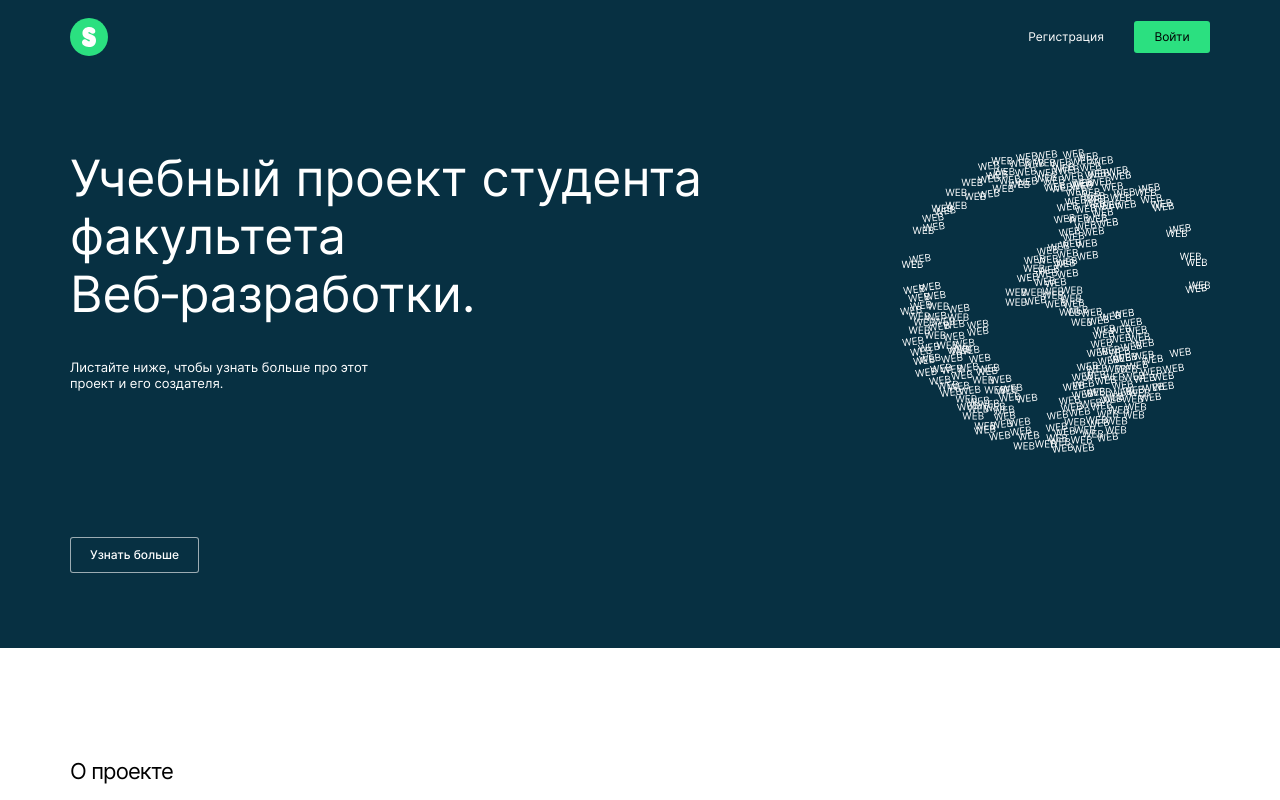
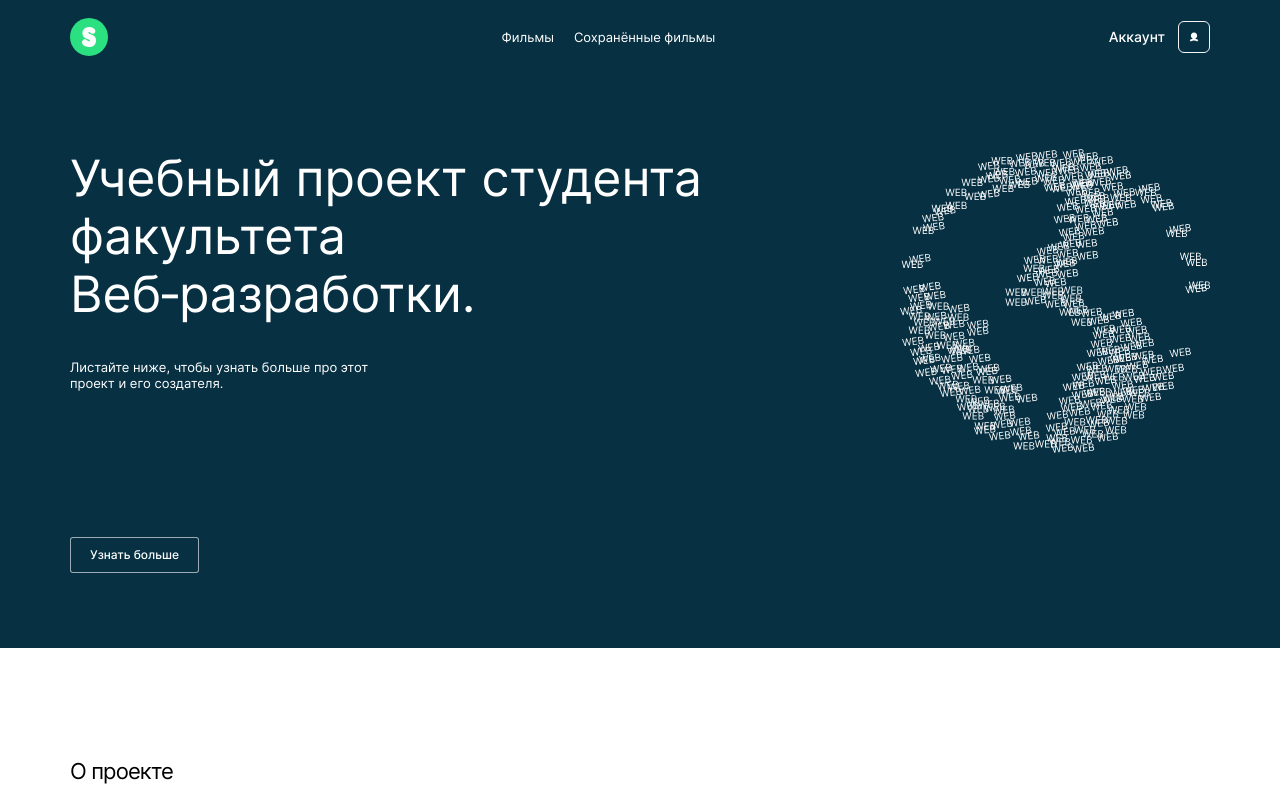
Before and after one commit to AxlLove/movies-explorer-frontend, a React (Create React App) app: page / in a window 1280 px wide. Shown: the top 800 px of the page. Built offline with nearby package versions, Linux system fonts and the light colour scheme.

Commit message:
add routing

```diff
--- a/package.json
+++ b/package.json
@@ -8,6 +8,7 @@
     "@testing-library/user-event": "^13.5.0",
     "react": "^18.2.0",
     "react-dom": "^18.2.0",
+    "react-router-dom": "^5.2.1",
     "react-scripts": "5.0.1",
     "web-vitals": "^2.1.4"
   },
--- a/src/components/App/App.js
+++ b/src/components/App/App.js
@@ -1,14 +1,35 @@
 import './App.css';
+import {Route, Switch,} from "react-router-dom";
 import Header from "../Header/Header";
 import Main from "../Main/Main";
+import Footer from "../Footer/Footer";
 
 function App() {
   return (
-    <div className="App">
-        <Header></Header>
-        <Main/>
-    </div>
+      <Switch>
+          <Route path='/' exact>
+              <div className="App">
+                  <Header loggedIn={true} isMain={true}></Header>
+                  <Main/>
+                  <Footer/>
+              </div>
+          </Route>
+          <Route path='/movies' >
+              <div className="App">
+                  <Header loggedIn={true} isMain={false}></Header>
+                  <Footer/>
+              </div>
+          </Route>
+          <Route path='/signup'>
+              <div className="App">
+                  <Footer/>
+              </div>
+          </Route>
+      </Switch>
   );
 }
 
 export default App;
+
+//TODO почистить импорты .css
+//TODO описать поведение кнопок
--- a/src/components/Header/Header.css
+++ b/src/components/Header/Header.css
@@ -13,9 +13,10 @@
     height: 38px;
     background-repeat: no-repeat;
     background-size: contain;
+    cursor: pointer;
 }
 .header__link-container {
-display: flex;
+    display: flex;
     gap: 30px;
     align-items: baseline;
 }
--- a/src/components/Header/Header.js
+++ b/src/components/Header/Header.js
@@ -1,16 +1,34 @@
 import './Header.css';
+import {Link, NavLink} from "react-router-dom";
+import Navigation from "../Navigation/Navigation";
 
-function Header({children}) {
+function Header({loggedIn, isMain}) {
+    console.log(loggedIn, isMain)
     return (
-        <header className="header header_type_main-page">
+
+        loggedIn ?
+        <header className={`header ${isMain ? "header_type_main-page" : ""}`}>
             <div className="header__content">
-                <div className="header__logo"/>
-                <div className="header__link-container">
-                    <p className="header__register-link">Регистрация</p>
-                    <button className="header__login-button">Войти</button>
-                </div>
+                <Link to="/" className="header__logo"/>
+                <Navigation>
+                    <NavLink to="/movies" activeClassName='menu__link_active' className={`menu__link ${isMain ? "menu__link_type_main-page" : ""}`}>Фильмы</NavLink>
+                    <NavLink to="/saved-movies" activeClassName='menu__link_active' className={`menu__link ${isMain ? "menu__link_type_main-page" : ""}`}>Сохранённые фильмы</NavLink>
+                </Navigation>
+                <Link to="/profile" className={`menu__account-link ${isMain ? "menu__account-link_type_main-page" : ""}`}>Аккаунт
+                    <div className={`menu__link-image ${isMain ? "menu__link-image_type_main-page" : ""}`}/>
+                </Link>
             </div>
         </header>
+            :
+            <header className={`header ${isMain ? "header_type_main-page" : ""}`}>
+                <div className="header__content">
+                    <Link to="/" className="header__logo"/>
+                    <div className="header__link-container">
+                        <p className="header__register-link">Регистрация</p>
+                        <button className="header__login-button">Войти</button>
+                    </div>
+                </div>
+            </header>
     );
 }
 
--- a/src/components/Main/Main.js
+++ b/src/components/Main/Main.js
@@ -1,9 +1,8 @@
-import './Main.css';
 import Promo from "../Promo/Promo";
 import AboutProject from "../AboutProject/AboutProject";
 import Techs from "../Techs/Techs";
 import AboutMe from "../AboutMe/AboutMe";
-import Footer from '../Footer/Footer';
+
 
 function Main() {
     return (
@@ -12,7 +11,6 @@ function Main() {
     <AboutProject/>
     <Techs/>
     <AboutMe/>
-    <Footer/>
 </main>
     );
 }
--- /dev/null
+++ b/src/components/Navigation/Navigation.css
@@ -0,0 +1,46 @@
+.menu {
+    display: flex;
+    gap: 20px;
+}
+.menu__link {
+    text-decoration: none;
+    font-weight: 400;
+    font-size: 13px;
+    line-height: 18px;
+    color: #000000
+}
+.menu__link_active {
+    font-weight: 500;
+}
+.menu__account-link {
+    font-weight: 500;
+    font-size: 14px;
+    line-height: 16px;
+    display: flex;
+    align-items: center;
+    color: #000000;
+    text-decoration: none;
+}
+.menu__link-image {
+    margin-left: 13px;
+    background-size: 10px 10px;
+    background-position: center;
+    background-repeat: no-repeat;
+    background-image: url("../../images/profilebuttonicon.svg");
+    width: 30px;
+    height: 30px;
+    background-color: #F9F9F9;
+    border-radius: 6px;
+}
+.menu__link_type_main-page {
+    color: white;
+}
+.menu__account-link_type_main-page {
+    color: white;
+}
+.menu__link-image_type_main-page {
+    background-color: #073042;
+    background-image: url("../../images/profileIconMain.svg");
+    border: 1px solid #F5F5F5;
+    border-radius: 6px;
+}
--- /dev/null
+++ b/src/components/Navigation/Navigation.js
@@ -0,0 +1,10 @@
+function Navigation({children}) {
+
+    return (
+        <nav className="menu">
+            {children}
+        </nav>
+    );
+}
+
+export default Navigation;
--- a/src/index.css
+++ b/src/index.css
@@ -9,3 +9,4 @@
 @import url(components/Techs/Techs.css);
 @import url(components/AboutMe/AboutMe.css);
 @import url(components/Footer/Footer.css);
+@import url(components/Navigation/Navigation.css);
```
Also changed, not shown: src/index.js (+4 -4 lines), src/images/profileIconMain.svg (added), 1 other file (tests, documents, lock files or other folders).
